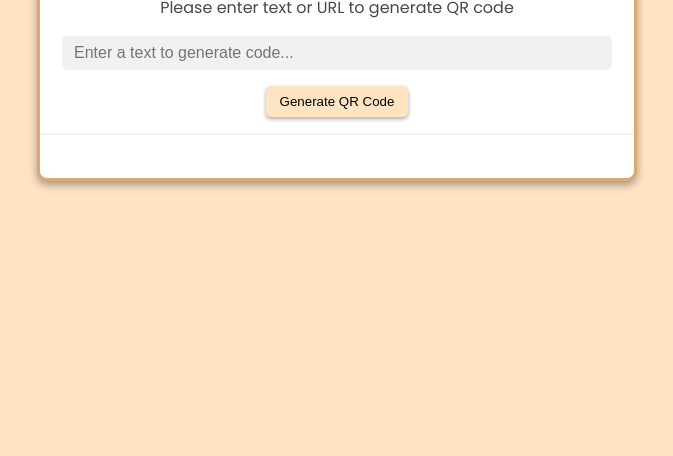
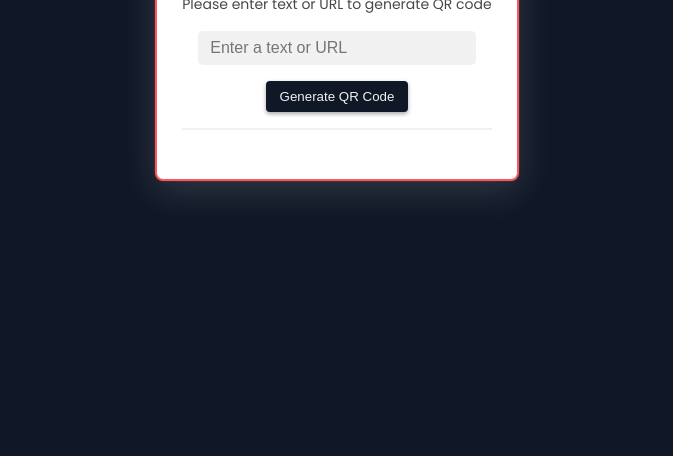
Before and after one commit to Sai-Akhil138/QRCodeGenerator, a plain HTML site: page index.html in a window 1280 px wide. Shown: the part 344-800 px from the top of the page, without its empty margins (303-976 px from the left). Drawn offline with Linux system fonts and the light colour scheme.

Commit message:
new changes

```diff
--- a/index.css
+++ b/index.css
@@ -1,19 +1,20 @@
-@import url('https://fonts.googleapis.com/css2?family=Poppins:wght@100;200;300;400;500;700;800;900&display=swap');
+@import url("https://fonts.googleapis.com/css2?family=Poppins:wght@100;200;300;400;500;700;800;900&display=swap");
 
-*{
+* {
   margin: 0;
   padding: 0;
   box-sizing: border-box;
 }
 
-body{
+body {
   min-height: 100vh;
   width: 100%;
-    background-color: bisque;
-    font-family: 'Poppins', sans-serif;
+  color: #101726;
+  background-color: #101726;
+  font-family: "Poppins", sans-serif;
 }
 
-section{
+section {
   height: 100vh;
   display: flex;
   flex-direction: column;
@@ -21,32 +22,33 @@ section{
   align-items: center;
 }
 
-.qr-container{
+.qr-container {
   background-color: #fff;
   text-align: center;
-    padding: 1rem 0;
-    width: 100%;
+  padding: 1rem 25px;
   height: 250px;
-    max-width: 600px;
-    border-radius: 10px;
-    transition: height 0.2s ease;
-    border: 3px solid rgb(218, 171, 113);
-    box-shadow: 0 4px 8px rgba(0, 0, 0, 0.35);
+  max-width: 410px;
+  border-radius: 8px;
+  transition: height 0.2s 0.05s ease;
+  border: 2px solid #ff5757;
+  box-shadow: rgba(232, 224, 224, 0.16) 0px 10px 36px 0px,
+    rgba(219, 219, 219, 0.06) 0px 0px 0px 1px;
 }
 
-.qr-container.active{
+.qr-container.active {
   height: 500px;
 }
 
-.heading{
+.heading {
   margin-bottom: 10px;
 }
 
-.description{
+.description {
   color: #484848;
+  font-size: 14px;
 }
 
-.qr-container_form{
+.qr-container_form {
   display: flex;
   flex-direction: column;
   align-items: center;
@@ -54,30 +56,31 @@ section{
   border-bottom: 2px solid #f1f1f1;
 }
 
-#qr-input{
+#qr-input {
   margin-bottom: 16px;
   width: 100%;
   max-width: 550px;
   border: none;
   outline: none;
   background-color: #f1f1f1;
-    padding: .5rem;
-    padding-left: .75rem;
+  padding: 0.5rem;
+  padding-left: 0.75rem;
   border-radius: 5px;
-    font-size: 1rem;
+  font-size: 16px;
 }
 
-#qr-submit{
-    background-color: bisque;
+#qr-submit {
+  background-color: #101726;
+  color: #f1f1f1;
   border: none;
   cursor: pointer;
   outline: none;
   padding: 8px 14px;
-    border-radius: 5px;
+  border-radius: 4px;
   box-shadow: 0 2px 4px rgba(0, 0, 0, 0.35);
 }
 
-.qr-container_output{
+.qr-container_output {
   position: relative;
   margin: 1rem auto;
   display: flex;
@@ -85,7 +88,7 @@ section{
   align-items: center;
 }
 
-.qr-output{
+.qr-output {
   display: flex;
   justify-content: center;
   pointer-events: none;
@@ -98,13 +101,14 @@ section{
   max-height: 200px;
 }
 
-.qr-container.active .qr-output{
+.qr-container.active .qr-output {
   opacity: 1;
   pointer-events: auto;
   transition: opacity 0.5s 0.25s ease;
 }
 
-.error{
+.error {
   margin-top: 5px;
-    color: red;
+  color: #ff5757;
+  font-size: 14px;
 }
--- a/index.html
+++ b/index.html
@@ -1,12 +1,12 @@
 <!DOCTYPE html>
 <html lang="en">
   <head>
-    <meta charset="UTF-8">
-    <meta http-equiv="X-UA-Compatible" content="IE=edge">
-    <meta name="viewport" content="width=device-width, initial-scale=1.0">
+    <meta charset="UTF-8" />
+    <meta http-equiv="X-UA-Compatible" content="IE=edge" />
+    <meta name="viewport" content="width=device-width, initial-scale=1.0" />
     <title>QR Code Generator</title>
     <!-- Linking the Style Sheet -->
-    <link rel="stylesheet" href="./index.css">
+    <link rel="stylesheet" href="./index.css" />
   </head>
   <body>
     <section>
@@ -14,12 +14,17 @@
         <h2 class="heading">QR Code Generator</h2>
         <p class="description">Please enter text or URL to generate QR code</p>
         <div class="qr-container_form">
-                <input type="text" name="" id="qr-input" placeholder="Enter a text to generate code...">
+          <input
+            type="text"
+            name=""
+            id="qr-input"
+            placeholder="Enter a text or URL"
+          />
           <button type="submit" id="qr-submit">Generate QR Code</button>
           <p id="errorMessage"></p>
         </div>
         <div class="qr-output">
-                <img src="" alt="qr-code" class="qr-image" id="qr-image"/>
+          <img src="" alt="qr-code" class="qr-image" id="qr-image" />
         </div>
       </div>
     </section>
--- a/index.js
+++ b/index.js
@@ -1,29 +1,30 @@
-const qrContainer = document.querySelector('.qr-container')
-const qrInputText = document.getElementById('qr-input');
-const qrBtn = document.getElementById('qr-submit');
-const qrImage = document.getElementById('qr-image');
-const errorMessage = document.getElementById('errorMessage');
+const qrContainer = document.querySelector(".qr-container");
+const qrInputText = document.getElementById("qr-input");
+const qrBtn = document.getElementById("qr-submit");
+const qrImage = document.getElementById("qr-image");
+const errorMessage = document.getElementById("errorMessage");
 
-qrBtn.addEventListener('click', () => {
+qrBtn.addEventListener("click", () => {
   let qrValue = qrInputText.value;
-    if(!qrValue){
-        errorMessage.innerHTML = 'Please enter a valid text...';
-        errorMessage.classList.add('error');
+  if (!qrValue) {
+    errorMessage.innerHTML = "Please enter a valid text...";
+    errorMessage.classList.add("error");
     return;
   } //If input is empty
 
   qrBtn.innerText = "Generating QR Code....";
-    errorMessage.innerHTML = '';
-    qrImage.src = `http://api.qrserver.com/v1/create-qr-code/?data=${qrValue}&size=150x150`
-    qrImage.addEventListener('load', () => {
+  errorMessage.innerHTML = "";
+  qrImage.src = `http://api.qrserver.com/v1/create-qr-code/?data=${qrValue}`;
+  qrImage.addEventListener("load", () => {
     qrInputText.value = "";
-        qrContainer.classList.add('active');
-        qrBtn.innerText = "Generate QR Code"
+    qrContainer.classList.add("active");
+    qrBtn.innerText = "Generate QR Code";
   });
 });
 
-qrInputText.addEventListener('click', () => {
-    if(!qrInputText.value){
-        qrContainer.classList.remove('active');
+// New QRCode
+qrInputText.addEventListener("click", () => {
+  if (!qrInputText.value) {
+    qrContainer.classList.remove("active");
   }
 });
```
Lines whose indentation alone changed are shown as unchanged.
